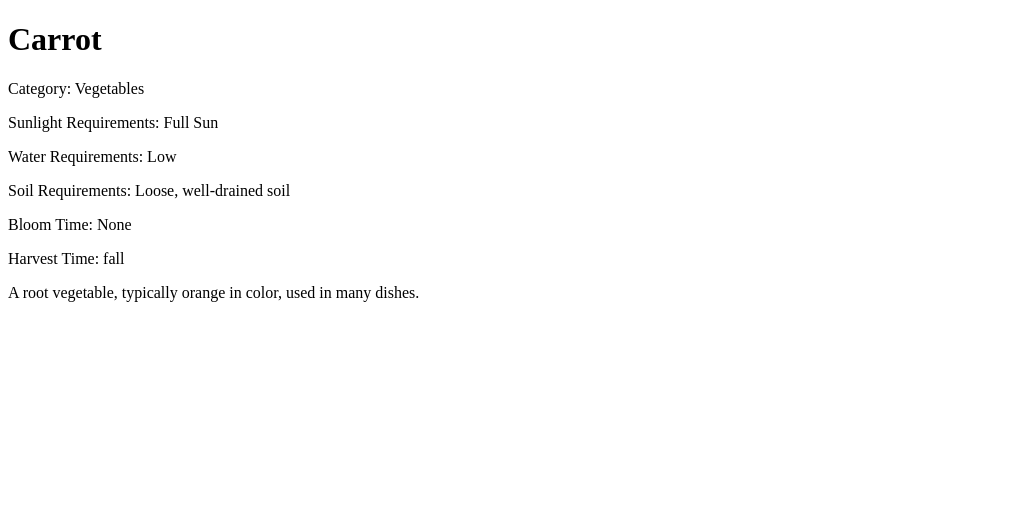
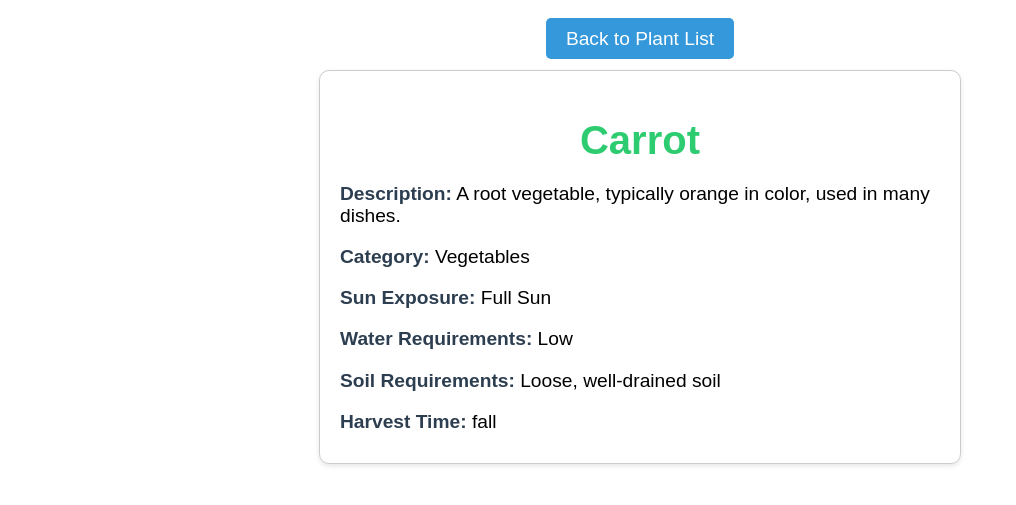
Before and after one commit to gashug/ShambaScape, a Django app: page /plants/2/ in a window 1280 px wide. Shown: the top 505 px of the page, without its empty margins (0-1016 px from the left). Run offline with Django 5.2, Linux system fonts and the light colour scheme; data comes from the database, SQL or seed files in the repository.

Commit message:
updated the plant_detail functionality

```diff
--- /dev/null
+++ b/plants/static/plants/css/plant_detail.css
@@ -0,0 +1,47 @@
+body {
+    font-family: Arial, sans-serif;
+    padding: 20px;
+}
+
+h1 {
+    text-align: center;
+    color: #2ecc71;
+    font-size: 2.5rem;
+    margin-bottom: 20px;
+}
+
+.back-button {
+    margin-bottom: 20px;
+    text-align: center;
+}
+
+.btn-back {
+    padding: 10px 20px;
+    background-color: #3498db;
+    color: white;
+    text-decoration: none;
+    border-radius: 5px;
+    font-size: 1.2rem;
+}
+
+.btn-back:hover {
+    background-color: #2980b9;
+}
+
+.plant-detail-container {
+    max-width: 600px;
+    margin: 0 auto;
+    padding: 20px;
+    border: 1px solid #ccc;
+    border-radius: 10px;
+    box-shadow: 0 2px 5px rgba(0, 0, 0, 0.1);
+}
+
+.plant-detail-container p {
+    font-size: 1.2rem;
+    margin-bottom: 10px;
+}
+
+.plant-detail-container strong {
+    color: #2c3e50;
+}
--- a/plants/templates/plants/plant_detail.html
+++ b/plants/templates/plants/plant_detail.html
@@ -1,18 +1,36 @@
+{% load static %}
 <!DOCTYPE html>
 <html lang="en">
 <head>
     <meta charset="UTF-8">
     <meta name="viewport" content="width=device-width, initial-scale=1.0">
-    <title>{{ plant.name }}</title>
+    <title>{{ plant.name }} - Details</title>
+    <link rel="stylesheet" href="{% static 'plants/css/plant_detail.css' %}">
 </head>
 <body>
-    <h1>{{ plant.name }}</h1>
-    <p>Category: {{ plant.category.name }}</p>
-    <p>Sunlight Requirements: {{ plant.get_sun_exposure_display }}</p>
-    <p>Water Requirements: {{ plant.get_water_requirements_display }}</p>
-    <p>Soil Requirements: {{ plant.soil_requirements }}</p>
-    <p>Bloom Time: {{ plant.get_bloom_time_display }}</p>
-    <p>Harvest Time: {{ plant.harvest_time }}</p>
-    <p>{{ plant.description }}</p>
+
+    <!-- Back button to return to the plant list -->
+    <div class="back-button">
+        <a href="{% url 'plant_list' %}" class="btn-back">Back to Plant List</a>
+    </div>
+
+    <!-- Plant Details Section -->
+    <div class="plant-detail-container">
+        <h1>{{ plant.name }}</h1>
+        <p><strong>Description:</strong> {{ plant.description }}</p>
+        <p><strong>Category:</strong> {{ plant.category.name }}</p>
+        <p><strong>Sun Exposure:</strong> {{ plant.get_sun_exposure_display }}</p>
+        <p><strong>Water Requirements:</strong> {{ plant.get_water_requirements_display }}</p>
+        <p><strong>Soil Requirements:</strong> {{ plant.soil_requirements }}</p>
+
+        {% if plant.bloom_time %}
+            <p><strong>Bloom Time:</strong> {{ plant.get_bloom_time_display }}</p>
+        {% endif %}
+
+        {% if plant.harvest_time %}
+            <p><strong>Harvest Time:</strong> {{ plant.harvest_time }}</p>
+        {% endif %}
+    </div>
+
 </body>
 </html>
```
